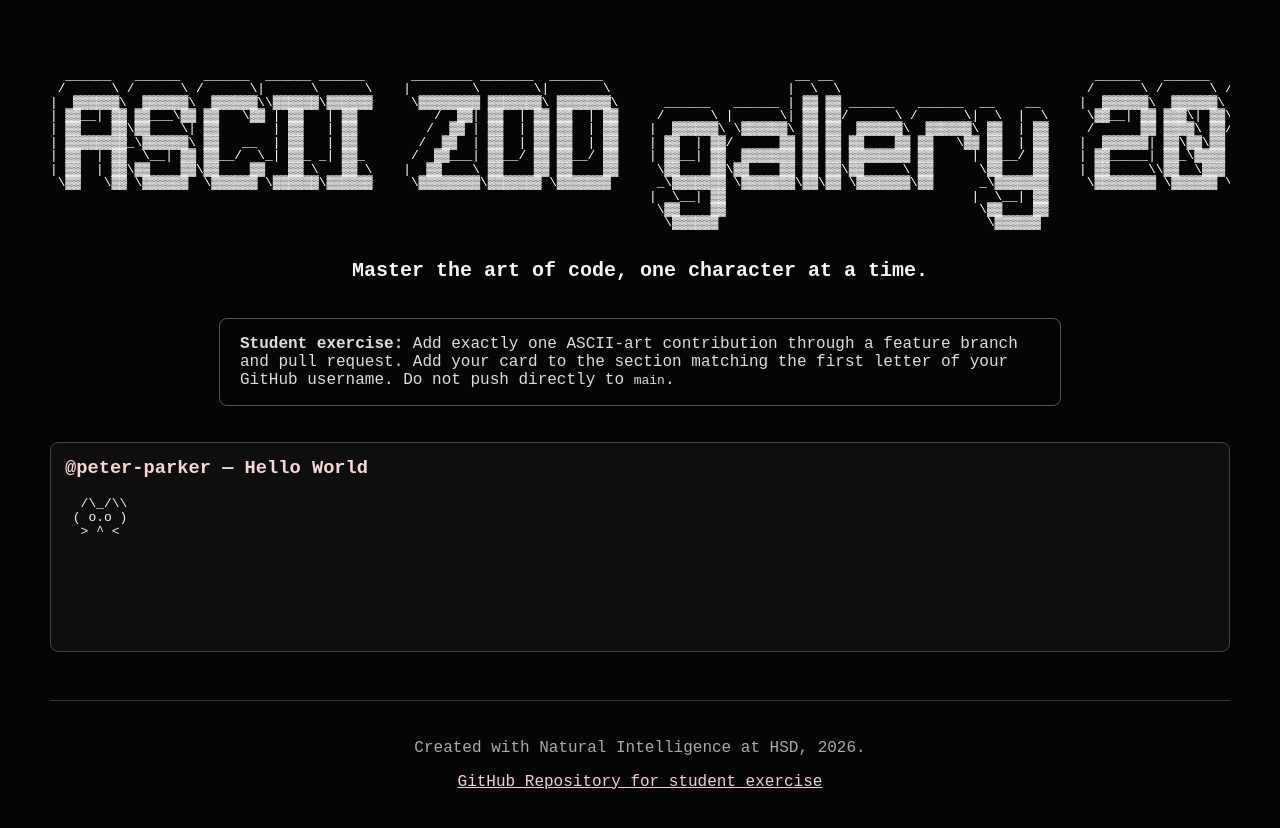
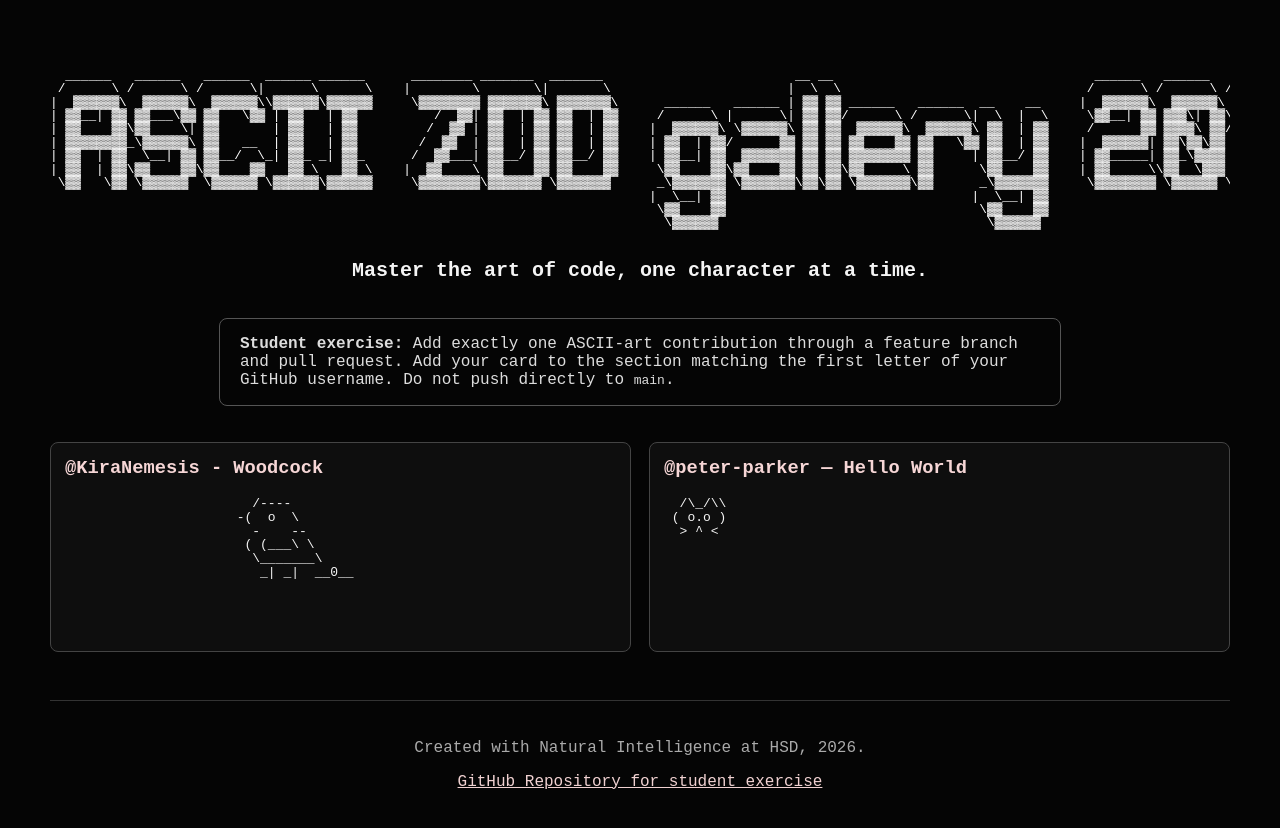
Before and after one commit to ZDDduesseldorf/ascii-gallery-students-2026, a plain HTML site: page index.html in a window 1280 px wide. Drawn offline with Linux system fonts and the light colour scheme.

Commit message:
Finished ASCII-Art.

```diff
--- a/index.html
+++ b/index.html
@@ -113,6 +113,18 @@
         <!-- A-F: ADD NEW CARDS DIRECTLY ABOVE THIS COMMENT -->
 
         <!-- G-L: ADD NEW CARDS DIRECTLY ABOVE THIS COMMENT -->
+	<article class="art-card">
+		<h3>@KiraNemesis - Woodcock</h3>
+		<pre>
+			/----
+       		      -(  o  \
+	  		-    --
+	  	       ( (___\ \
+	    		\_______\
+	         	 _| _|  __0__
+		</pre>
+	</article>
+
 
         <!-- M-R: ADD NEW CARDS DIRECTLY ABOVE THIS COMMENT -->
 
```
